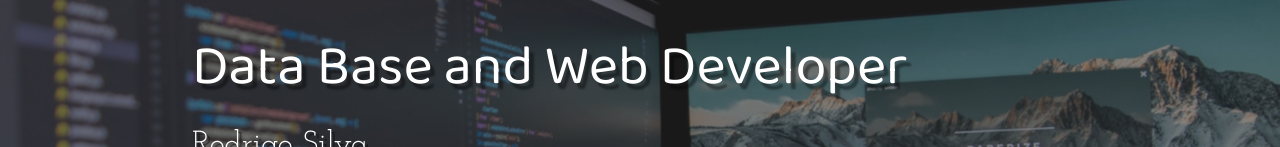
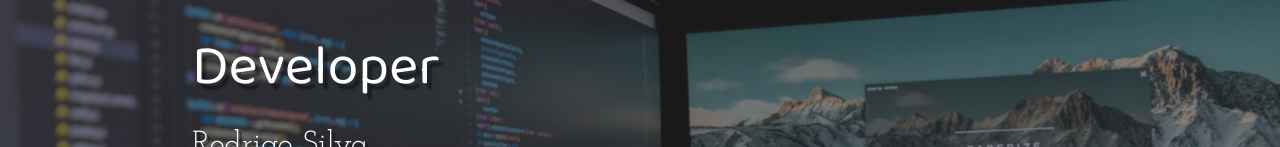
Before and after one commit to rodhipolito/portf-lio, a plain HTML site: page index.html in a window 1280 px wide. Shown: the part 199-346 px from the top of the page. Drawn offline with Linux system fonts and the light colour scheme; files whose address does not match are found by name; a web font is replaced by a local one.

Commit message:
Update index.html
update text description

```diff
--- a/index.html
+++ b/index.html
@@ -26,7 +26,7 @@
                 <img src="imagens/bg.jpg" alt="">
             </div>
             <div class="banner">
-                <h1>Data Base and Web Developer</h1>
+                <h1>Developer</h1>
                 <p>Rodrigo Silva</p>
                 <a href="#conhecimentos">
                 <button>Learn  More</button>
```
